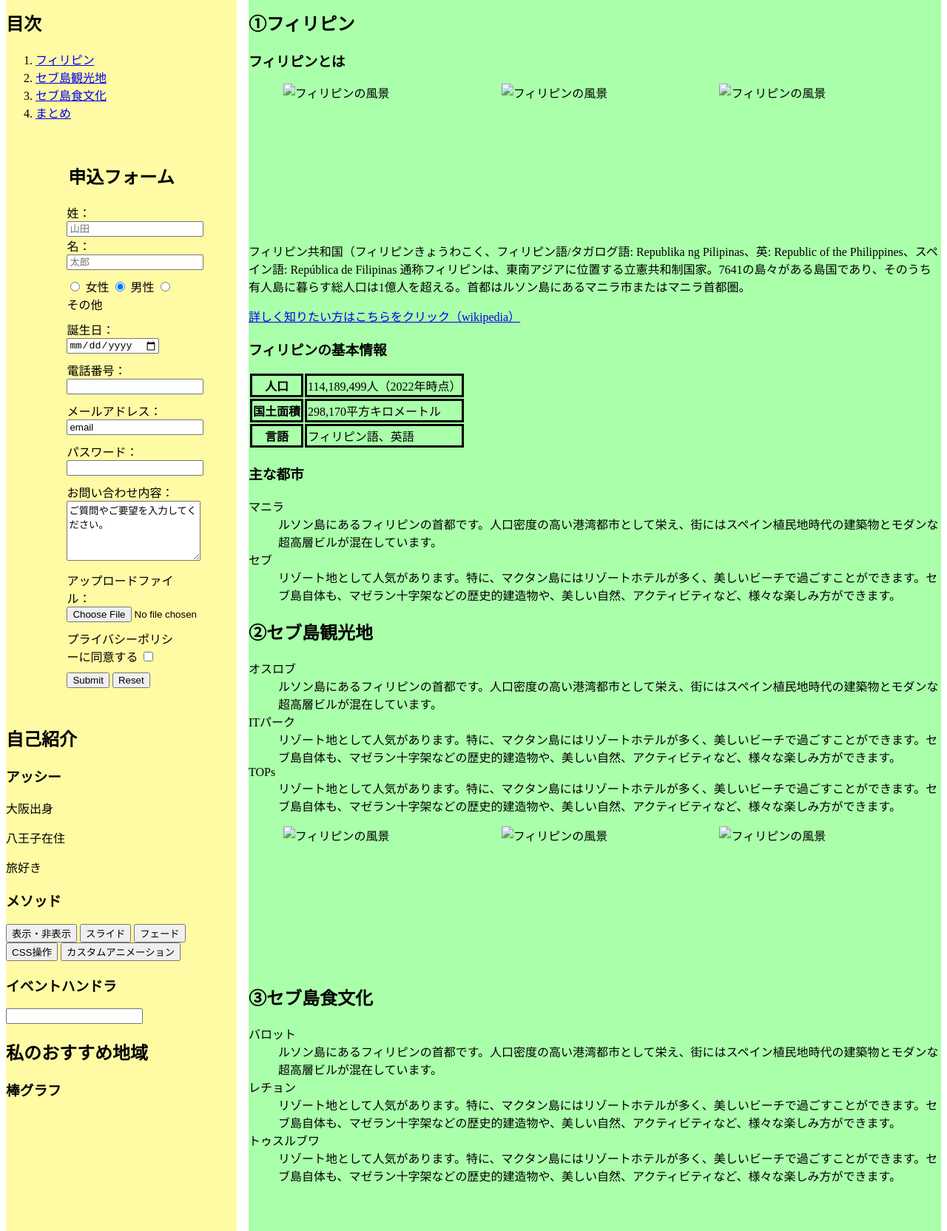
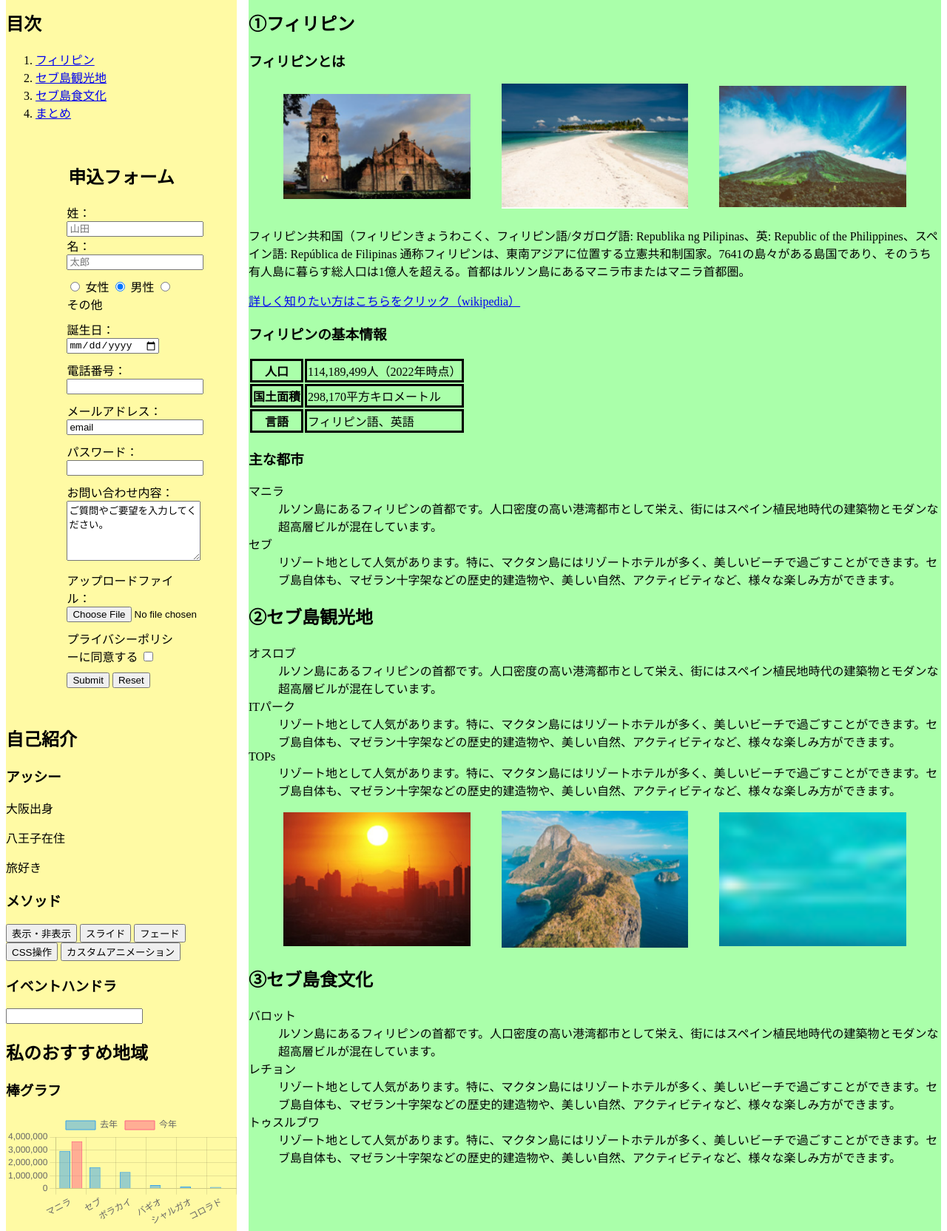
Before and after one commit to e2106310/e2106310.github.io, a plain HTML site: page index.html in a window 1280 px wide. Shown: the part 160-1824 px from the top of the page at 74% size. Drawn offline with nearby package versions, Linux system fonts and the light colour scheme; grey boxes are pictures that could not be loaded.

Commit message:
最終課題の修正

```diff
--- a/index.html
+++ b/index.html
@@ -23,10 +23,10 @@
             <nav class="gnav">
                 <ul>
                     <li>
-                        <a href="../kadai-final/html/b.html">オーストラリア</a>
+                        <a href="./html/b.html">オーストラリア</a>
                     </li>
                     <li>
-                        <a href="../kadai-final/html/c.html">中国</a>
+                        <a href="./html/c.html">中国</a>
                     </li>
                  </ul>
             </nav>
@@ -179,9 +179,9 @@
 
                     <div class="image-row-wrapper">
                         <div class="image-row">
-                            <img src="../kadai-final/img/a.img/a-img/スクリーンショット 2025-07-25 午後3.44.07.png" alt="フィリピンの風景" width="400" height="300">
-                            <img src="../kadai-final/img/a.img/a-img/スクリーンショット 2025-07-25 午後3.44.12.png" alt="フィリピンの風景" width="400" height="300">
-                            <img src="../kadai-final/img/a.img/a-img/スクリーンショット 2025-07-25 午後3.44.18.png" alt="フィリピンの風景" width="400" height="300">
+                            <img src="./img/a.img/a-img/スクリーンショット 2025-07-25 午後3.44.07.png" alt="フィリピンの風景" width="400" height="300">
+                            <img src="./img/a.img/a-img/スクリーンショット 2025-07-25 午後3.44.12.png" alt="フィリピンの風景" width="400" height="300">
+                            <img src="./img/a.img/a-img/スクリーンショット 2025-07-25 午後3.44.18.png" alt="フィリピンの風景" width="400" height="300">
                         </div>
                     </div>
 
@@ -247,9 +247,9 @@
 
                 <div class="media-row-wrapper">
                     <div class="media-row">
-                        <img src="../kadai-final/img/a.img/a-img/スクリーンショット 2025-07-25 午後3.44.35.png" alt="フィリピンの風景" width="400" height="300">
-                        <img src="../kadai-final/img/a.img/a-img/スクリーンショット 2025-07-25 午後3.44.47.png" alt="フィリピンの風景" width="400" height="300">
-                        <img src="../kadai-final/img/a.img/a-img/スクリーンショット 2025-07-25 午後3.46.21.png" alt="フィリピンの風景" width="400" height="300">
+                        <img src="./img/a.img/a-img/スクリーンショット 2025-07-25 午後3.44.35.png" alt="フィリピンの風景" width="400" height="300">
+                        <img src="./img/a.img/a-img/スクリーンショット 2025-07-25 午後3.44.47.png" alt="フィリピンの風景" width="400" height="300">
+                        <img src="./img/a.img/a-img/スクリーンショット 2025-07-25 午後3.46.21.png" alt="フィリピンの風景" width="400" height="300">
                     </div>
                 </div>
 
@@ -282,7 +282,7 @@
                     フィリピンは日本と比べるとまだまだ危険な場所もありますが、とてもフレンドリーで観光地や独自の食文化もあるので是非行ってみてください。次のページではオーストラリアを紹介します。
                 </p>
 
-                <a href="../kadai-final/html/b.html">オーストラリアを紹介します！</a>
+                <a href="./html/b.html">オーストラリアを紹介します！</a>
             </section>
 
         </main>
@@ -301,8 +301,8 @@
  <script src="https://cdn.jsdelivr.net/npm/chart.js@4.5.0/dist/chart.umd.min.js"></script>
 
  <!-- 外部のJavaScriptを読み込む場合 -->
- <script src="../kadai-final/js/a.query.js"></script>
- <script src="../kadai-final/js/a.chart.js"></script>
+ <script src="./js/a.query.js"></script>
+ <script src="./js/a.chart.js"></script>
 
  <!-- javascriptはbodyの閉じタグの直前に記述するのがセオリー -->
 
```
